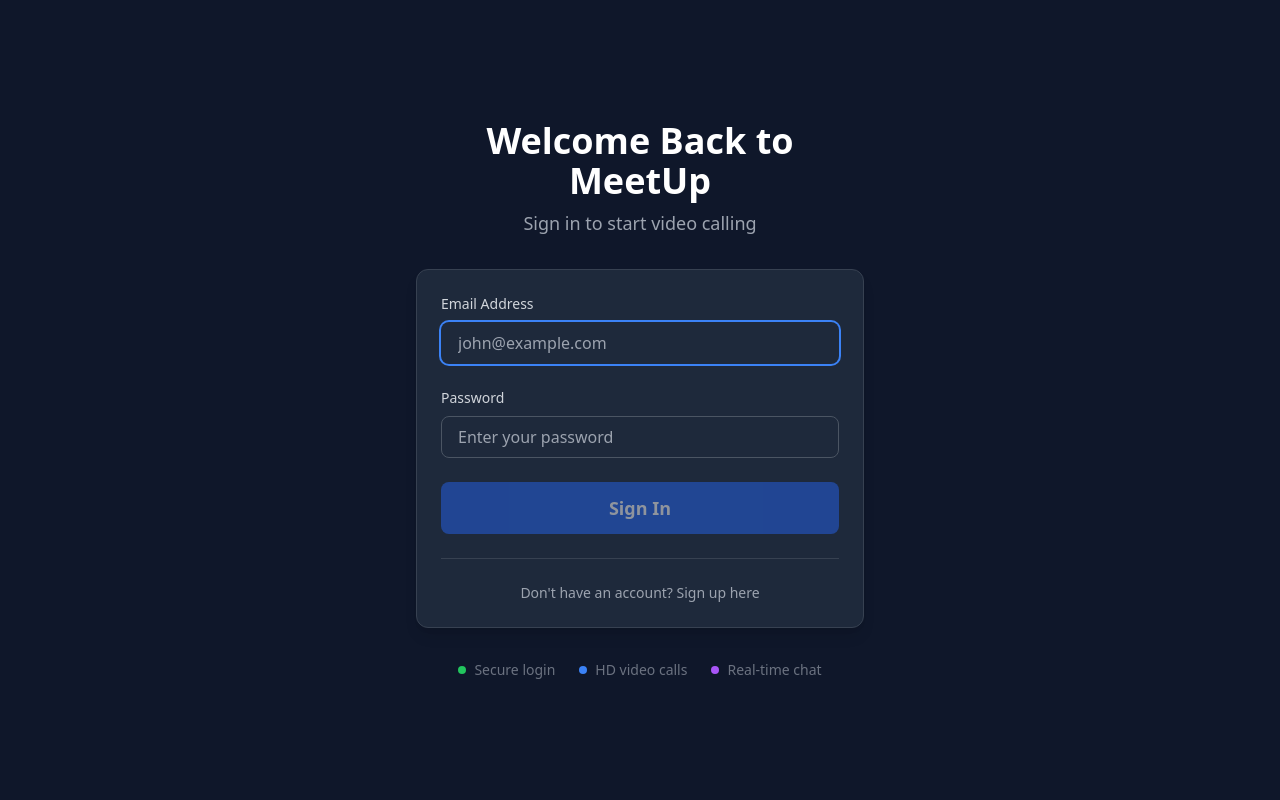
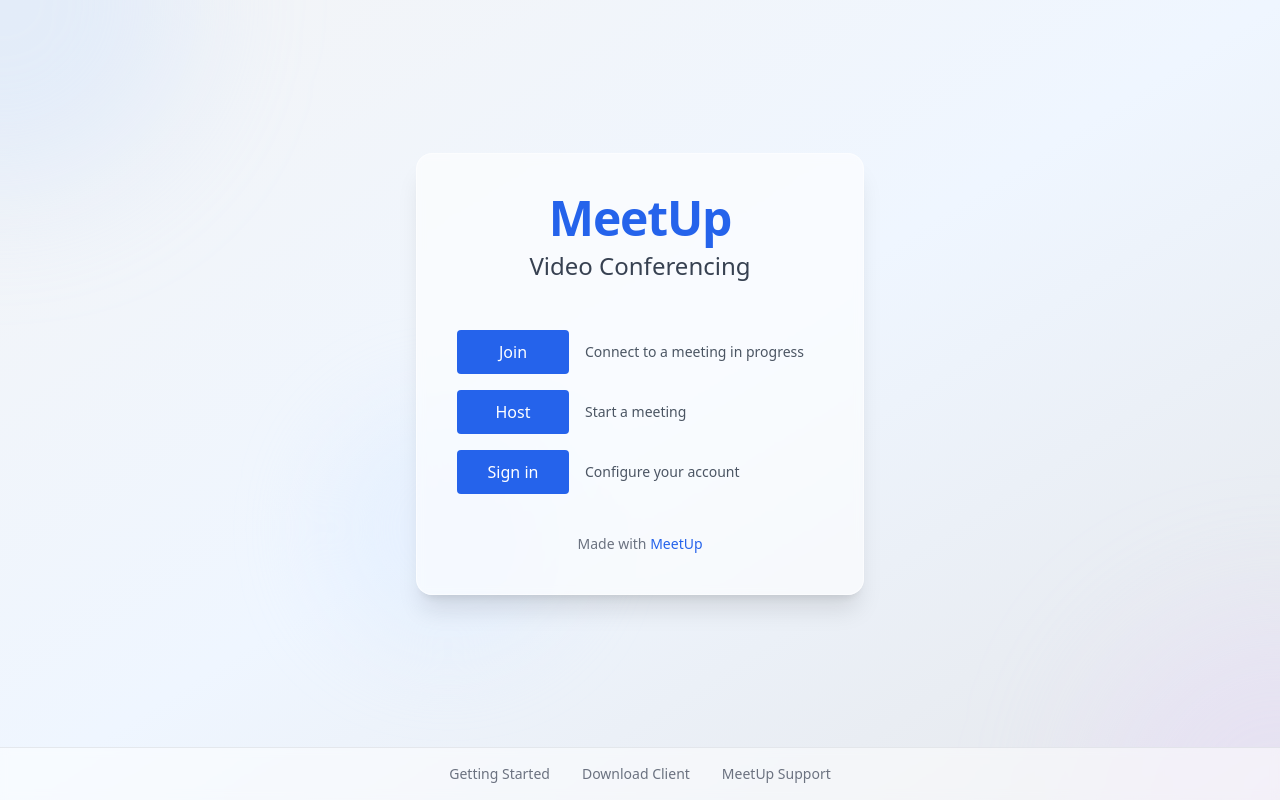
Before and after one commit to TechySuryansh/MeetUp, a React (Create React App) app in the folder Meetup_Frontend/: page / in a window 1280 px wide. Built offline with nearby package versions, Linux system fonts and the light colour scheme.

Commit message:
added landing page

```diff
--- a/Meetup_Frontend/src/App.js
+++ b/Meetup_Frontend/src/App.js
@@ -1,5 +1,7 @@
+import { useState } from 'react';
 import { BrowserRouter as Router, Routes, Route, Navigate } from 'react-router-dom';
 import { AppProvider, useApp } from './context/AppContext';
+import LandingPage from './components/LandingPage';
 import AuthContainer from './components/auth/AuthContainer';
 import Dashboard from './components/Dashboard';
 import CallScreen from './components/Call/CallScreen';
@@ -7,14 +9,28 @@ import './index.css';
 
 const AppRoutes = () => {
   const { isAuthenticated, activeCall, remoteSocketId, endCall, socket } = useApp();
+  const [showAuth, setShowAuth] = useState(false);
 
-  // If user is not authenticated, show auth pages
+  // If user is not authenticated
   if (!isAuthenticated) {
-    return <AuthContainer />;
+    // Show auth form if user clicked Sign In or Host
+    if (showAuth) {
+      return <AuthContainer onBack={() => setShowAuth(false)} />;
+    }
+    // Otherwise show landing page
+    return (
+      <LandingPage
+        onSignIn={() => setShowAuth(true)}
+        onHostMeeting={() => setShowAuth(true)}
+        onJoinMeeting={(meetingId) => {
+          console.log('Joining meeting:', meetingId);
+          setShowAuth(true);
+        }}
+      />
+    );
   }
 
   // If user is in an active call, show call screen
-  // Show CallScreen when activeCall exists (caller sets this immediately when clicking call)
   if (activeCall) {
     return (
       <CallScreen
@@ -25,7 +41,7 @@ const AppRoutes = () => {
     );
   }
 
-  // Otherwise show dashboard (which also shows IncomingCallModal if there's an incoming call)
+  // Otherwise show dashboard
   return <Dashboard />;
 };
 
--- a/Meetup_Frontend/src/components/LandingPage.js
+++ b/Meetup_Frontend/src/components/LandingPage.js
@@ -1,125 +1,127 @@
 import React, { useState } from 'react';
-import { useApp } from '../context/AppContext';
 
-const LandingPage = () => {
-  const [username, setUsername] = useState('');
-  const [isLoading, setIsLoading] = useState(false);
-  const [error, setError] = useState('');
-  const { joinApp } = useApp();
+const LandingPage = ({ onJoinMeeting, onHostMeeting, onSignIn }) => {
+  const [showJoinModal, setShowJoinModal] = useState(false);
+  const [meetingId, setMeetingId] = useState('');
 
-  const validateUsername = (name) => {
-    if (!name.trim()) return 'Username is required';
-    if (name.length < 2) return 'Username must be at least 2 characters';
-    if (name.length > 20) return 'Username must be less than 20 characters';
-    if (!/^[a-zA-Z0-9_-]+$/.test(name)) return 'Username can only contain letters, numbers, hyphens, and underscores';
-    return '';
-  };
-
-  const handleJoin = async (e) => {
-    e.preventDefault();
-
-    const validationError = validateUsername(username);
-    if (validationError) {
-      setError(validationError);
-      return;
-    }
-
-    setIsLoading(true);
-    setError('');
-
-    try {
-      // Simulate API call delay
-      await new Promise(resolve => setTimeout(resolve, 1000));
-      joinApp(username.trim());
-    } catch (err) {
-      setError('Failed to join. Please try again.');
-    } finally {
-      setIsLoading(false);
+  const handleJoin = () => {
+    if (meetingId.trim()) {
+      onJoinMeeting?.(meetingId);
     }
   };
 
   return (
-    <div className="min-h-screen flex items-center justify-center bg-gradient-to-br from-slate-900 via-slate-800 to-slate-900 p-4">
-      <div className="w-full max-w-md animate-fade-in">
-        <div className="text-center mb-8">
-          <h1 className="text-4xl font-bold text-white mb-2">
-            Meet<span className="text-blue-500">Up</span>
+    <div className="min-h-screen relative overflow-hidden bg-gradient-to-br from-gray-100 via-blue-50 to-gray-200">
+      {/* Decorative Elements */}
+      <div className="absolute top-0 left-0 w-96 h-96 bg-blue-200/30 rounded-full blur-3xl -translate-x-1/2 -translate-y-1/2"></div>
+      <div className="absolute bottom-0 right-0 w-96 h-96 bg-purple-200/30 rounded-full blur-3xl translate-x-1/2 translate-y-1/2"></div>
+      <div className="absolute top-1/2 left-1/4 w-64 h-64 bg-blue-100/40 rounded-full blur-2xl"></div>
+
+      {/* Content */}
+      <div className="relative z-10 min-h-screen flex flex-col">
+        {/* Main Content */}
+        <div className="flex-1 flex items-center justify-center px-4">
+          <div className="text-center max-w-md w-full bg-white/60 backdrop-blur-sm rounded-2xl p-10 shadow-xl border border-white/50">
+            {/* Logo */}
+            <h1 className="text-5xl font-bold text-blue-600 mb-2 tracking-tight">
+              MeetUp
             </h1>
-          <p className="text-gray-400 text-lg">
-            Connect with friends through video calls
+
+            {/* Tagline */}
+            <h2 className="text-2xl text-gray-700 mb-12 font-light">
+              Video Conferencing
+            </h2>
+
+            {/* Action Buttons */}
+            <div className="space-y-4">
+              {/* Join Button */}
+              <div className="flex items-center justify-center gap-4">
+                <button
+                  onClick={() => setShowJoinModal(true)}
+                  className="w-28 py-2.5 bg-blue-600 hover:bg-blue-700 text-white font-medium rounded transition-colors"
+                >
+                  Join
+                </button>
+                <span className="text-gray-600 text-sm flex-1 text-left">
+                  Connect to a meeting in progress
+                </span>
+              </div>
+
+              {/* Host Button */}
+              <div className="flex items-center justify-center gap-4">
+                <button
+                  onClick={onHostMeeting}
+                  className="w-28 py-2.5 bg-blue-600 hover:bg-blue-700 text-white font-medium rounded transition-colors"
+                >
+                  Host
+                </button>
+                <span className="text-gray-600 text-sm flex-1 text-left">
+                  Start a meeting
+                </span>
+              </div>
+
+              {/* Sign In Button */}
+              <div className="flex items-center justify-center gap-4">
+                <button
+                  onClick={onSignIn}
+                  className="w-28 py-2.5 bg-blue-600 hover:bg-blue-700 text-white font-medium rounded transition-colors"
+                >
+                  Sign in
+                </button>
+                <span className="text-gray-600 text-sm flex-1 text-left">
+                  Configure your account
+                </span>
+              </div>
+            </div>
+
+            {/* Made with */}
+            <p className="mt-10 text-gray-500 text-sm">
+              Made with <span className="text-blue-600 font-medium">MeetUp</span>
             </p>
           </div>
-
-        <div className="card animate-slide-up">
-          <form onSubmit={handleJoin} className="space-y-6">
-            <div>
-              <label htmlFor="username" className="block text-sm font-medium text-gray-300 mb-2">
-                Enter your unique username
-              </label>
-              <input
-                id="username"
-                type="text"
-                value={username}
-                onChange={(e) => {
-                  setUsername(e.target.value);
-                  if (error) setError('');
-                }}
-                placeholder="johndoe123"
-                className={`input-field w-full ${error ? 'border-red-500 focus:ring-red-500' : ''}`}
-                disabled={isLoading}
-                autoFocus
-              />
-              {error && (
-                <p className="mt-2 text-sm text-red-400 animate-fade-in">
-                  {error}
-                </p>
-              )}
         </div>
 
-            <button
-              type="submit"
-              disabled={isLoading || !username.trim()}
-              className={`btn-primary w-full py-3 text-lg font-semibold ${
-                isLoading || !username.trim()
-                  ? 'opacity-50 cursor-not-allowed'
-                  : 'hover:shadow-lg transform hover:scale-105'
-              } transition-all duration-200`}
-            >
-              {isLoading ? (
-                <div className="flex items-center justify-center">
-                  <div className="animate-spin rounded-full h-5 w-5 border-b-2 border-white mr-2"></div>
-                  Joining...
-                </div>
-              ) : (
-                'Join MeetUp'
-              )}
-            </button>
-          </form>
-
-          <div className="mt-6 pt-6 border-t border-gray-700">
-            <div className="text-center text-sm text-gray-400">
-              <p>No account needed • Start calling instantly</p>
+        {/* Footer */}
+        <div className="py-4 border-t border-gray-300/50 bg-white/50 backdrop-blur-sm">
+          <div className="flex justify-center gap-8 text-sm text-gray-500">
+            <a href="#" className="hover:text-blue-600 transition-colors">Getting Started</a>
+            <a href="#" className="hover:text-blue-600 transition-colors">Download Client</a>
+            <a href="#" className="hover:text-blue-600 transition-colors">MeetUp Support</a>
           </div>
         </div>
       </div>
 
-        <div className="mt-8 text-center">
-          <div className="flex items-center justify-center space-x-6 text-sm text-gray-500">
-            <div className="flex items-center">
-              <div className="w-2 h-2 bg-green-500 rounded-full mr-2"></div>
-              Real-time calls
-            </div>
-            <div className="flex items-center">
-              <div className="w-2 h-2 bg-blue-500 rounded-full mr-2"></div>
-              HD video & audio
-            </div>
-            <div className="flex items-center">
-              <div className="w-2 h-2 bg-purple-500 rounded-full mr-2"></div>
-              Group calls
+      {/* Join Meeting Modal */}
+      {showJoinModal && (
+        <div className="fixed inset-0 bg-black/50 flex items-center justify-center z-50 p-4">
+          <div className="bg-white rounded-xl p-6 w-full max-w-sm shadow-2xl">
+            <h3 className="text-xl font-semibold text-gray-800 mb-4">Join a Meeting</h3>
+            <input
+              type="text"
+              value={meetingId}
+              onChange={(e) => setMeetingId(e.target.value)}
+              placeholder="Enter Meeting ID"
+              className="w-full px-4 py-3 border border-gray-300 rounded-lg focus:outline-none focus:border-blue-500 mb-4"
+              autoFocus
+            />
+            <div className="flex gap-3">
+              <button
+                onClick={() => setShowJoinModal(false)}
+                className="flex-1 py-2.5 border border-gray-300 text-gray-600 rounded-lg hover:bg-gray-50 transition-colors"
+              >
+                Cancel
+              </button>
+              <button
+                onClick={handleJoin}
+                disabled={!meetingId.trim()}
+                className="flex-1 py-2.5 bg-blue-600 text-white rounded-lg hover:bg-blue-700 transition-colors disabled:opacity-50 disabled:cursor-not-allowed"
+              >
+                Join
+              </button>
             </div>
           </div>
         </div>
-      </div>
+      )}
     </div>
   );
 };
--- a/Meetup_Frontend/src/components/auth/AuthContainer.js
+++ b/Meetup_Frontend/src/components/auth/AuthContainer.js
@@ -2,7 +2,7 @@ import React, { useState } from 'react';
 import LoginPage from './LoginPage';
 import SignupPage from './SignupPage';
 
-const AuthContainer = () => {
+const AuthContainer = ({ onBack }) => {
   const [isLogin, setIsLogin] = useState(true);
 
   const switchToSignup = () => setIsLogin(false);
@@ -11,9 +11,9 @@ const AuthContainer = () => {
   return (
     <>
       {isLogin ? (
-        <LoginPage onSwitchToSignup={switchToSignup} />
+        <LoginPage onSwitchToSignup={switchToSignup} onBack={onBack} />
       ) : (
-        <SignupPage onSwitchToLogin={switchToLogin} />
+        <SignupPage onSwitchToLogin={switchToLogin} onBack={onBack} />
       )}
     </>
   );
```
Also changed, not shown: Meetup_Frontend/src/components/auth/LoginPage.js (+14 -1 lines), Meetup_Frontend/src/components/auth/SignupPage.js (+14 -1 lines). Lines whose indentation alone changed are shown as unchanged.
